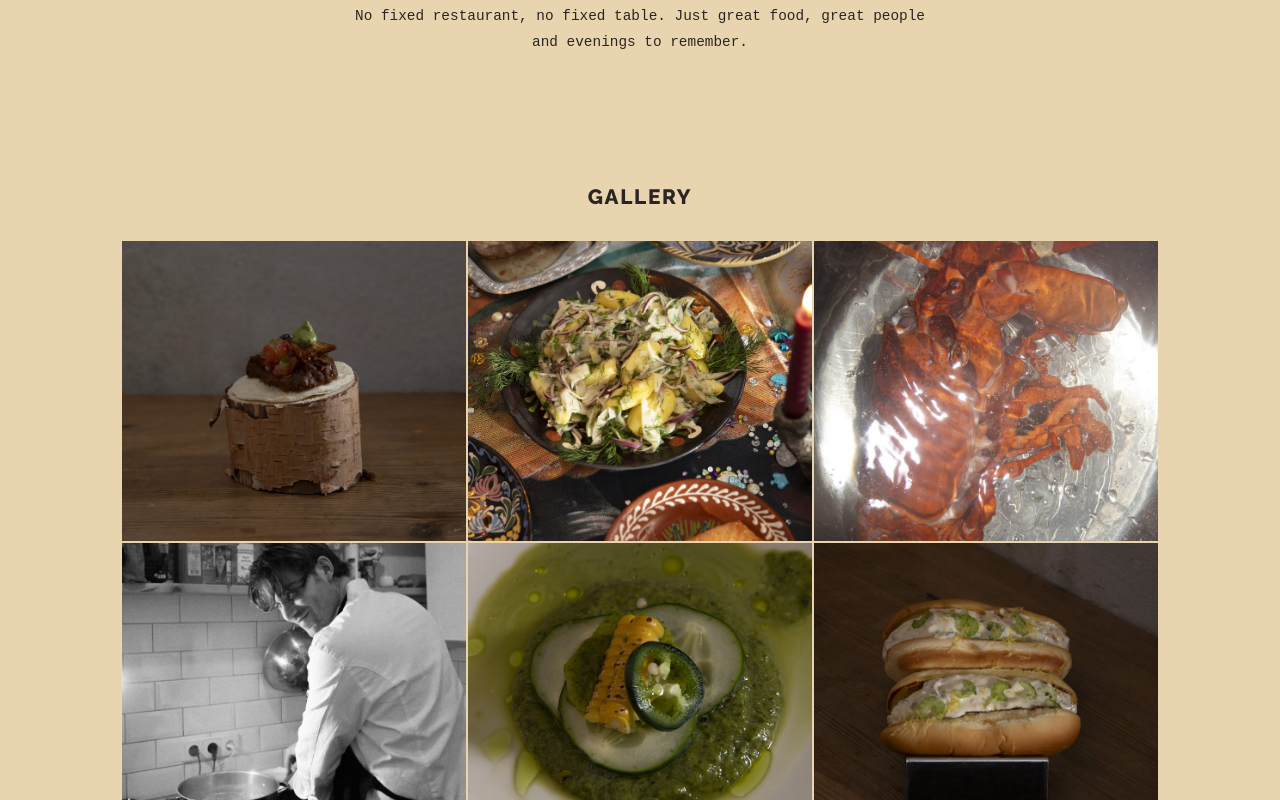
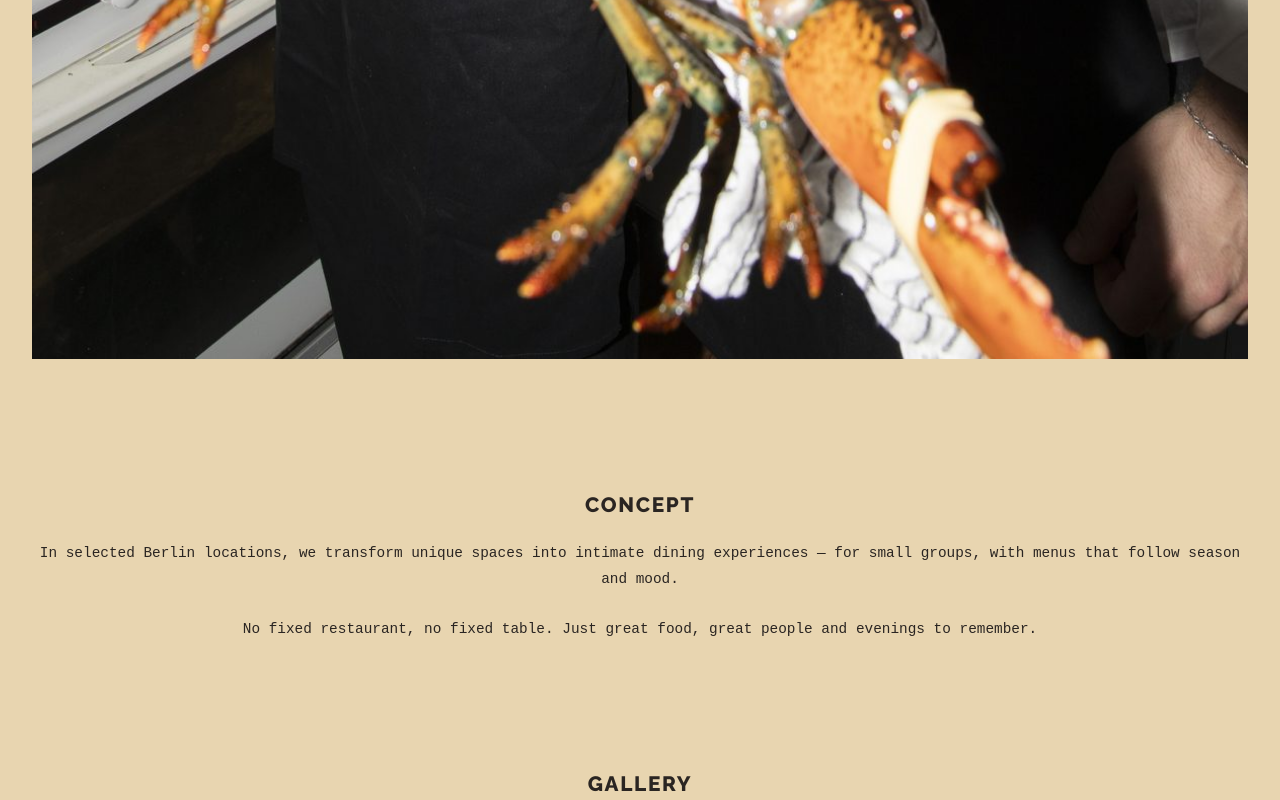
Before and after one commit to gri-oc/le-birk, a SvelteKit app: page / in a window 1280 px wide. Shown: the part 1700-2500 px from the top of the page. Built offline with nearby package versions, Linux system fonts and the light colour scheme; a web font is replaced by a local one.

Commit message:
Alle max-width Begrenzungen entfernt — alles volle Breite

```diff
--- a/src/routes/+page.svelte
+++ b/src/routes/+page.svelte
@@ -147,7 +147,7 @@
 
 	.featured {
 		padding: 0 2rem 4rem;
-		max-width: 800px;
+		max-width: 100%;
 		margin: 0 auto;
 	}
 
@@ -159,7 +159,7 @@
 
 	.konzept {
 		padding: 4rem 2rem;
-		max-width: 650px;
+		max-width: 100%;
 		margin: 0 auto;
 		text-align: center;
 	}
@@ -174,7 +174,7 @@
 
 	.gallery {
 		padding: 4rem 2rem;
-		max-width: 1100px;
+		max-width: 100%;
 		margin: 0 auto;
 	}
 
@@ -212,7 +212,7 @@
 
 	.ueber-uns {
 		padding: 4rem 2rem;
-		max-width: 650px;
+		max-width: 100%;
 		margin: 0 auto;
 		text-align: center;
 	}
@@ -227,7 +227,7 @@
 
 	.closer {
 		padding: 4rem 2rem;
-		max-width: 900px;
+		max-width: 100%;
 		margin: 0 auto;
 	}
 
```
